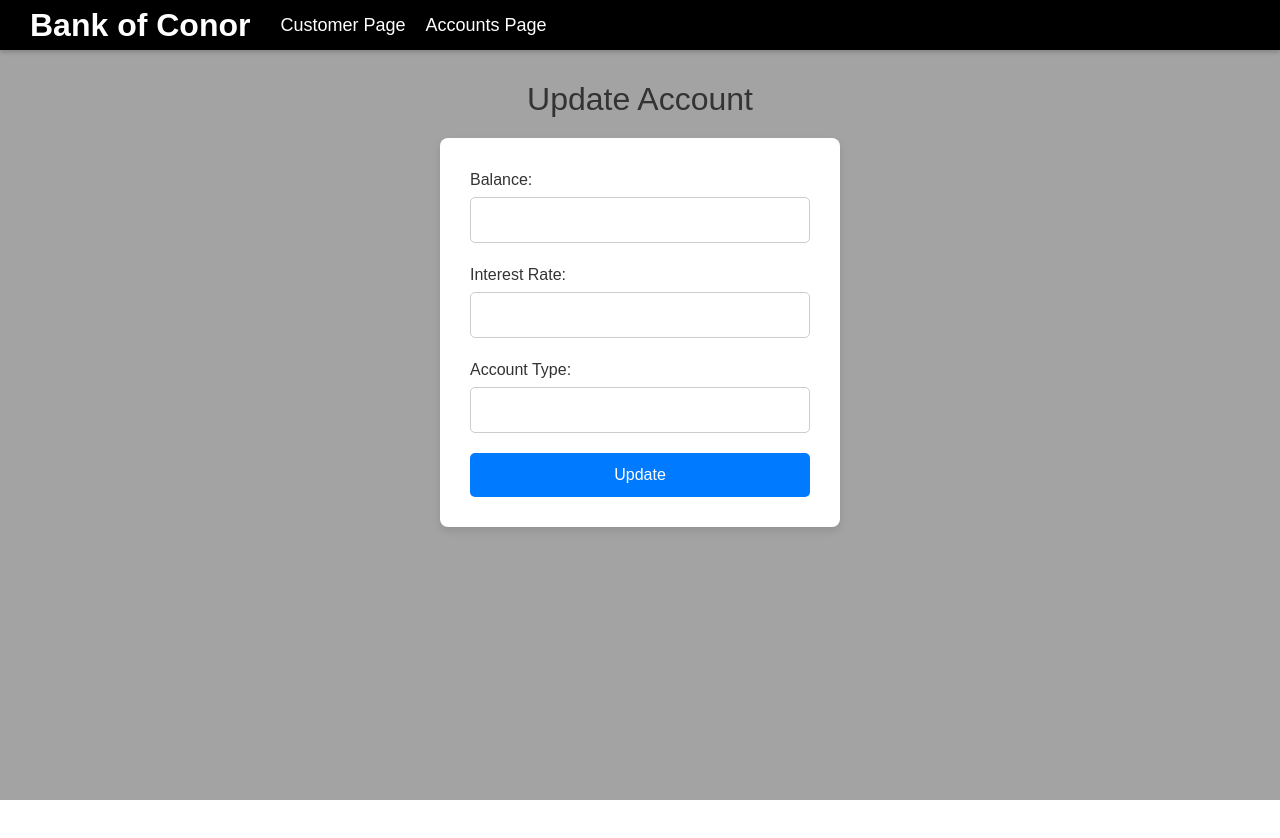
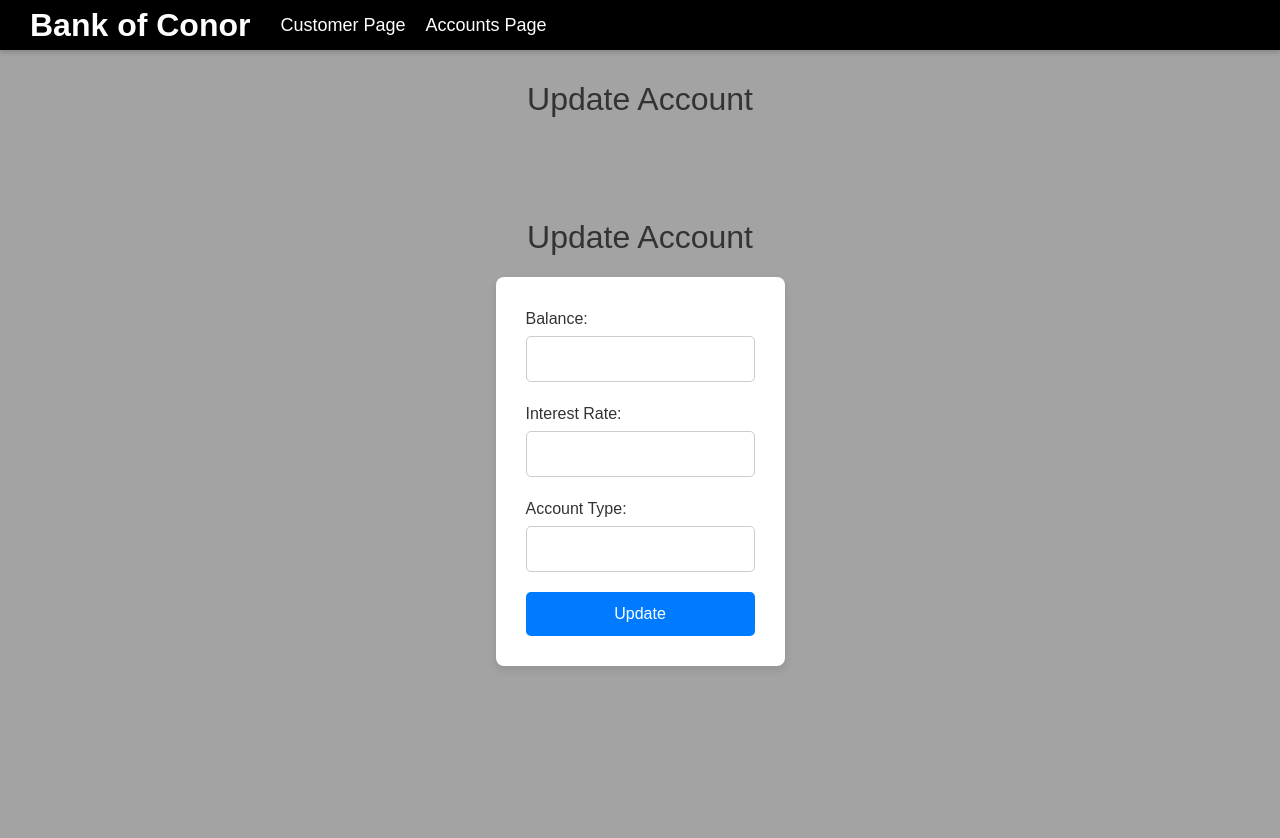
Before and after one commit to conorreid97/react-course-demo, a React (Create React App) app: page /update-account/1 in a window 1280 px wide. Shown: the top 838 px of the page. Before the commit the page ends 800 px from the top, so only its background shows below. Built offline with nearby package versions, Linux system fonts and the light colour scheme; no server answers.

Commit message:
seperating update account to component and page

```diff
--- a/src/BankAccountManagement/components/UpdateAccountAPI.jsx
+++ b/src/BankAccountManagement/components/UpdateAccountAPI.jsx
@@ -1,8 +1,89 @@
 import axios from "axios";
-import { useState } from 'react';
-import { useNavigate } from "react-router-dom";
+import { useState, useEffect } from "react";
+import { useParams, useNavigate } from "react-router-dom";
 
 const UpdateAccountAPI = () => {
+    const { accountId } = useParams();
     const navigate = useNavigate();
     const api = "http://localhost:8080/api/v1/accounts";
-}
+
+    const [formData, setFormData] = useState({
+        balance: "",
+        interestRate: "",
+        accountType: "",
+    });
+
+    // Load the current account data
+    useEffect(() => {
+        axios
+            .get(`${api}/${accountId}`)
+            .then((response) => setFormData(response.data))
+            .catch((error) => console.error("Error fetching account:", error));
+    }, [accountId]);
+
+    // Handle form changes
+    const handleChange = (e) => {
+        const { name, value } = e.target;
+        setFormData({ ...formData, [name]: value });
+    };
+
+    // Submit the updated data
+    const handleSubmit = (e) => {
+        e.preventDefault();
+
+        console.log("Updating account with ID:", accountId);
+        console.log("Form data being sent:", formData);
+
+        axios
+            .put(`${api}/${accountId}`, formData)
+            .then(() => {
+                alert("Account updated successfully!");
+                navigate("/accounts");
+            })
+            .catch((error) => console.error("Error updating account:", error));
+    };
+
+    return (
+        <div className="form-center-container">
+            <h1>Update Account</h1>
+            <form onSubmit={handleSubmit}>
+                <div>
+                    <label>Balance:</label>
+                    <input
+                        type="number"
+                        name="balance"
+                        value={formData.balance}
+                        onChange={handleChange}
+                        required
+                    />
+                </div>
+                <div>
+                    <label>Interest Rate:</label>
+                    <input
+                        type="number"
+                        step="0.01"
+                        name="interestRate"
+                        value={formData.interestRate}
+                        onChange={handleChange}
+                        required
+                    />
+                </div>
+                <div>
+                    <label>Account Type:</label>
+                    <input
+                        type="text"
+                        name="accountType"
+                        value={formData.accountType}
+                        onChange={handleChange}
+                        required
+                    />
+                </div>
+                <button className="btn-primary" type="submit">
+                    Update
+                </button>
+            </form>
+        </div>
+    );
+};
+
+export default UpdateAccountAPI;
--- a/src/BankAccountManagement/pages/UpdateAccountPage.jsx
+++ b/src/BankAccountManagement/pages/UpdateAccountPage.jsx
@@ -2,89 +2,18 @@ import "../styles/Form.css";
 import { useState, useEffect } from "react";
 import { useParams, useNavigate } from "react-router-dom";
 import axios from "axios";
+import UpdateAccountAPI from "../components/UpdateAccountAPI";
 
 const UpdateAccountPage = () => {
-    const { accountId } = useParams();
-    const navigate = useNavigate();
-    const api = "http://localhost:8080/api/v1/accounts";
-
-    const [formData, setFormData] = useState({
-        balance: "",
-        interestRate: "",
-        accountType: "",
-    });
-
-    // Load the current account data
-    useEffect(() => {
-        axios
-            .get(`${api}/${accountId}`)
-            .then((response) => setFormData(response.data))
-            .catch((error) => console.error("Error fetching account:", error));
-    }, [accountId]);
-
-    // Handle form changes
-    const handleChange = (e) => {
-        const { name, value } = e.target;
-        setFormData({ ...formData, [name]: value });
-    };
-
-    // Submit the updated data
-    const handleSubmit = (e) => {
-        e.preventDefault();
-
-        console.log("Updating account with ID:", accountId);
-        console.log("Form data being sent:", formData);
-
-        axios
-            .put(`${api}/${accountId}`, formData)
-            .then(() => {
-                alert("Account updated successfully!");
-                navigate("/accounts");
-            })
-            .catch((error) => console.error("Error updating account:", error));
-    };
-
     return (
         <div className="form-center-container">
             <h1>Update Account</h1>
-            <form onSubmit={handleSubmit}>
-                <div>
-                    <label>Balance:</label>
-                    <input
-                        type="number"
-                        name="balance"
-                        value={formData.balance}
-                        onChange={handleChange}
-                        required
-                    />
-                </div>
-                <div>
-                    <label>Interest Rate:</label>
-                    <input
-                        type="number"
-                        step="0.01"
-                        name="interestRate"
-                        value={formData.interestRate}
-                        onChange={handleChange}
-                        required
-                    />
-                </div>
-                <div>
-                    <label>Account Type:</label>
-                    <input
-                        type="text"
-                        name="accountType"
-                        value={formData.accountType}
-                        onChange={handleChange}
-                        required
-                    />
-                </div>
-                <button className="btn-primary" type="submit">
-                    Update
-                </button>
-            </form>
+
+            <UpdateAccountAPI />
+
         </div>
-    );
+
+    )
 };
 
 export default UpdateAccountPage;
```
Also changed, not shown: src/BankAccountManagement/pages/CreateAccountPage.jsx (+0 -78 lines).
